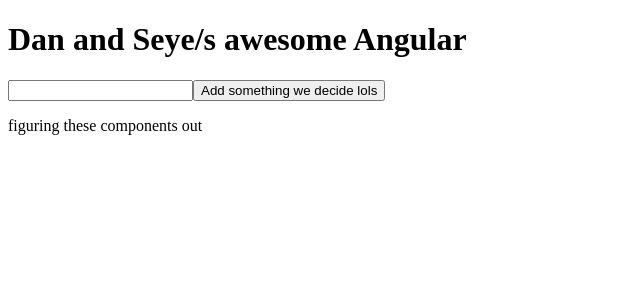
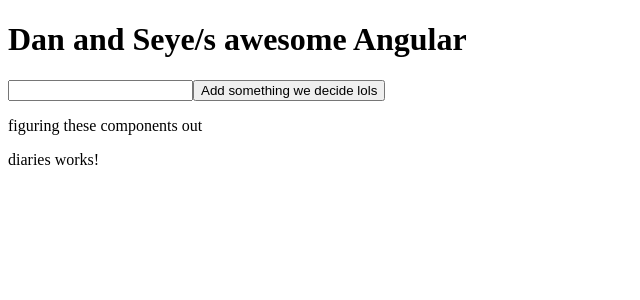
Before and after one commit to seyesij/Angular-4, an Angular app in the folder angular-app/: page / in a window 1280 px wide. Shown: the top 300 px of the page, without its empty margins (0-640 px from the left). Built offline with nearby package versions, Linux system fonts and the light colour scheme.

Commit message:
app-diaries component displaying on main page

```diff
--- a/angular-app/src/app/app.component.html
+++ b/angular-app/src/app/app.component.html
@@ -4,3 +4,4 @@
 <button>Add something we decide lols</button>
 
 <app-diary></app-diary>
+<app-diaries></app-diaries>
```
